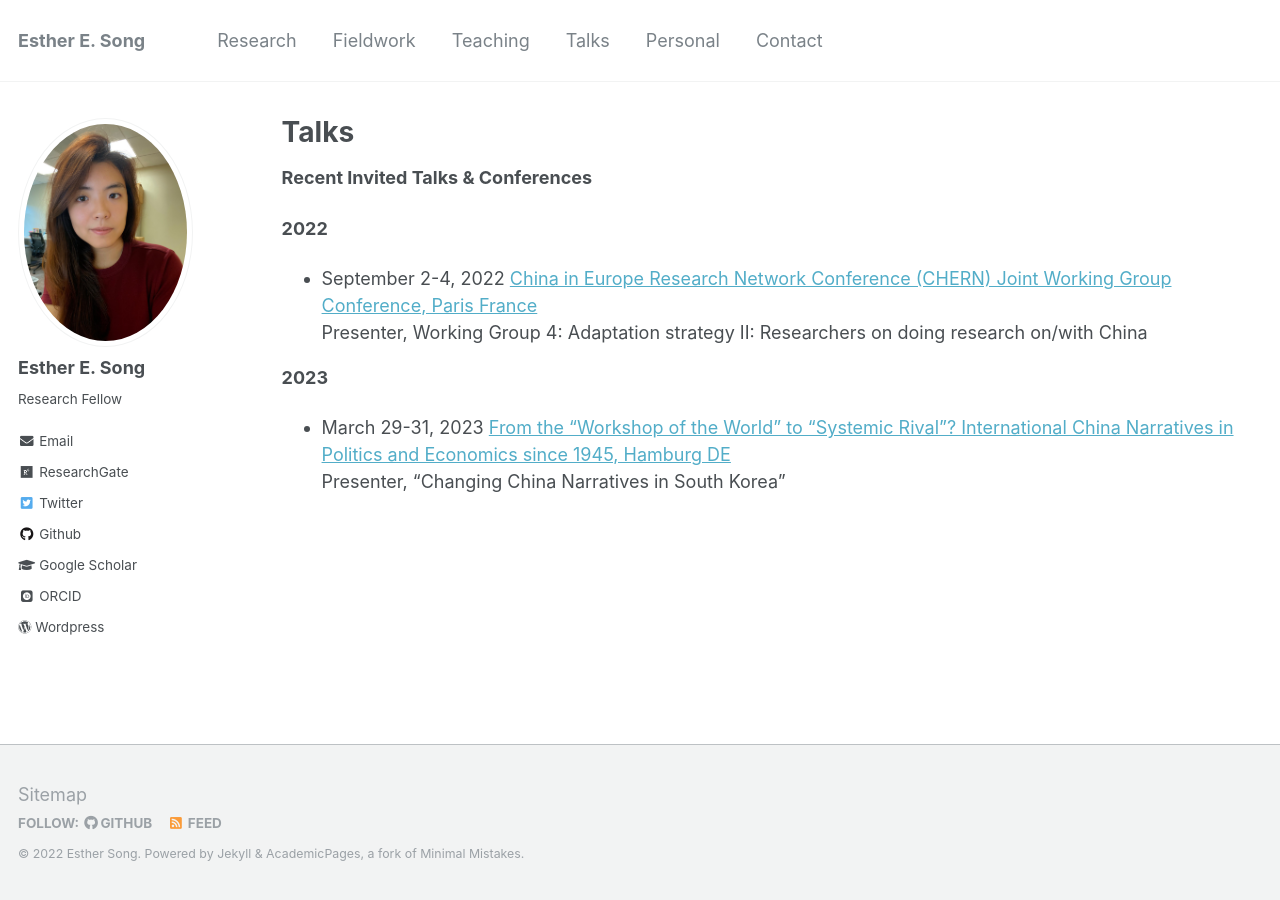
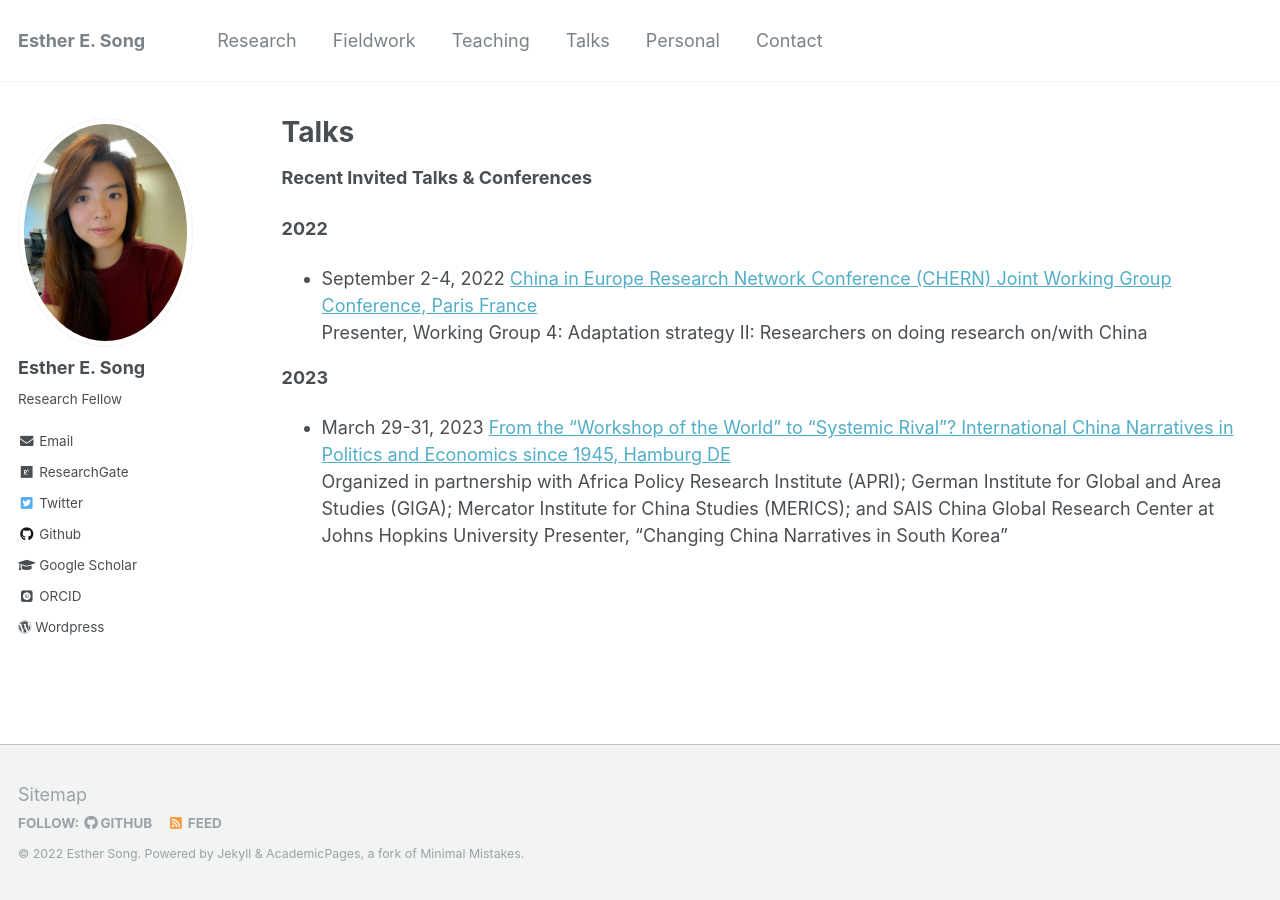
Before and after one commit to ehsong/ehsong.github.io, a Jekyll site: the page built from _pages/talks.md, in a window 1280 px wide. Built offline with Jekyll 4.4.1, drawn with Linux system fonts in a browser that asks for light colours; some web fonts are replaced.

Commit message:
Update talks.md

```diff
--- a/_pages/talks.md
+++ b/_pages/talks.md
@@ -18,4 +18,5 @@ Presenter, Working Group 4: Adaptation strategy II: Researchers on doing researc
 **2023**
 
 - March 29-31, 2023 [From the “Workshop of the World” to “Systemic Rival”? International China Narratives in Politics and Economics since 1945, Hamburg DE](https://www.helmut-schmidt.de/en/)
+Organized in partnership with Africa Policy Research Institute (APRI); German Institute for Global and Area Studies (GIGA); Mercator Institute for China Studies (MERICS); and SAIS China Global Research Center at Johns Hopkins University
 Presenter, "Changing China Narratives in South Korea"
```
